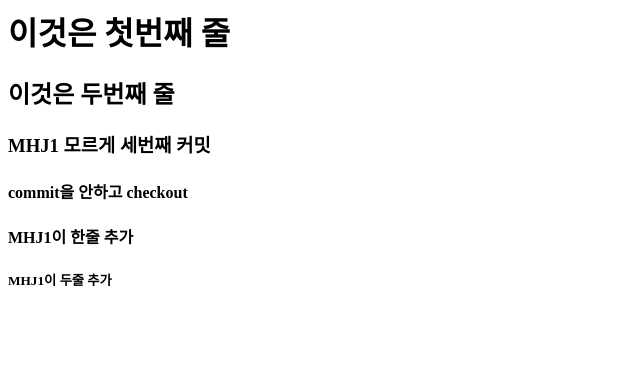
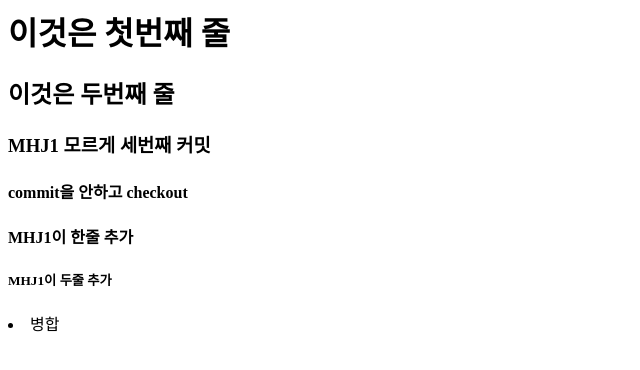
Before and after one commit to kot8585/study-git, a plain HTML site: page index.htm in a window 1280 px wide. Shown: the full height of the page, 0-640 px from the left. Drawn offline with Linux system fonts and the light colour scheme.

Commit message:
add menu 5

```diff
--- a/index.htm
+++ b/index.htm
@@ -4,3 +4,4 @@
 <h4>commit을 안하고 checkout</h4>
 <h4>MHJ1이 한줄 추가</h4>
 <h5>MHJ1이 두줄 추가</h5>
+<li>병합</li>
```
